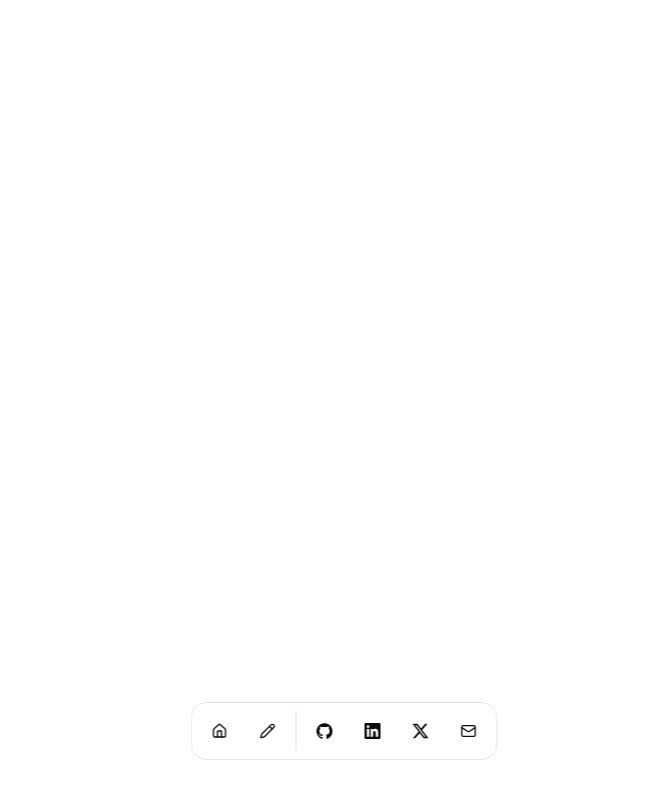
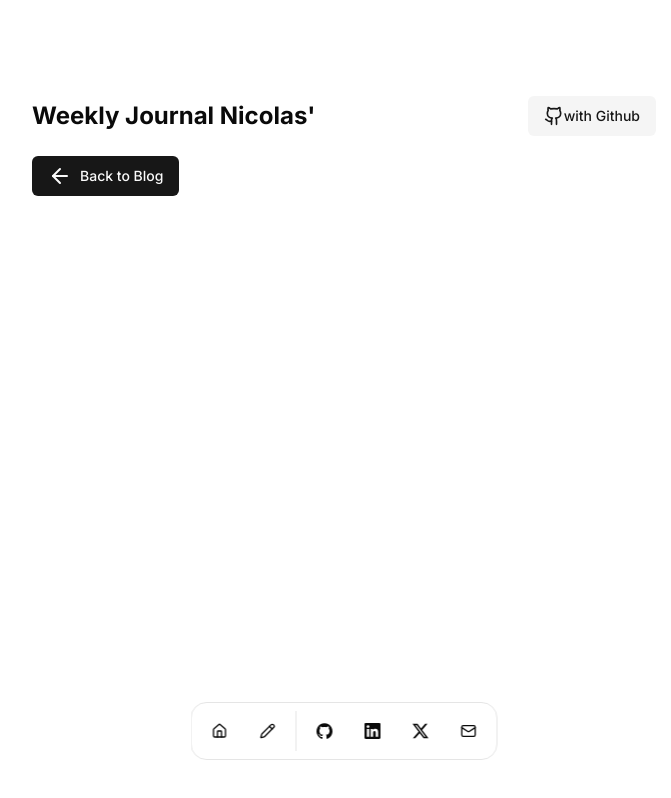
Before and after one commit to miicolas/portfolio-2024, a Next.js app: page /blog/1 in a window 1280 px wide. Shown: the whole page, without its empty margins (296-967 px from the left). Built offline with nearby package versions, Linux system fonts and the light colour scheme; no server answers; the database is empty.

Commit message:
add ui ux

```diff
--- a/src/app/blog/[slug]/page.tsx
+++ b/src/app/blog/[slug]/page.tsx
@@ -1,21 +1,34 @@
+import Header from "@/components/layout/header";
+import { Button } from "@/components/ui/button";
 import prisma from "@/lib/prisma";
+import Link from "next/link";
+import { ArrowLeft } from "lucide-react";
 
 export default async function Post({ params }: { params: { slug: string } }) {
   const { slug } = params;
   const post = await prisma.posts.findFirst({
     where: {
       slug,
-        }
-    })
-
+    },
+  });
 
   return (
-        <div>
+    <>
+      <Header />
+      <main className="py-5">
+        <Button asChild>
+          <Link href="/blog" className="flex items-center gap-2">
+
+          <ArrowLeft />
+          Back to Blog</Link>
+        </Button>
+        <section className="py-10">
           <h1>{post?.title}</h1>
-
           <div dangerouslySetInnerHTML={{ __html: post?.content || "" }} />
           <p>{post?.date}</p>
           <p>{post?.isDraft}</p>
-        </div>
-    )
+        </section>
+      </main>
+    </>
+  );
 }
```
Lines whose indentation alone changed are shown as unchanged.
